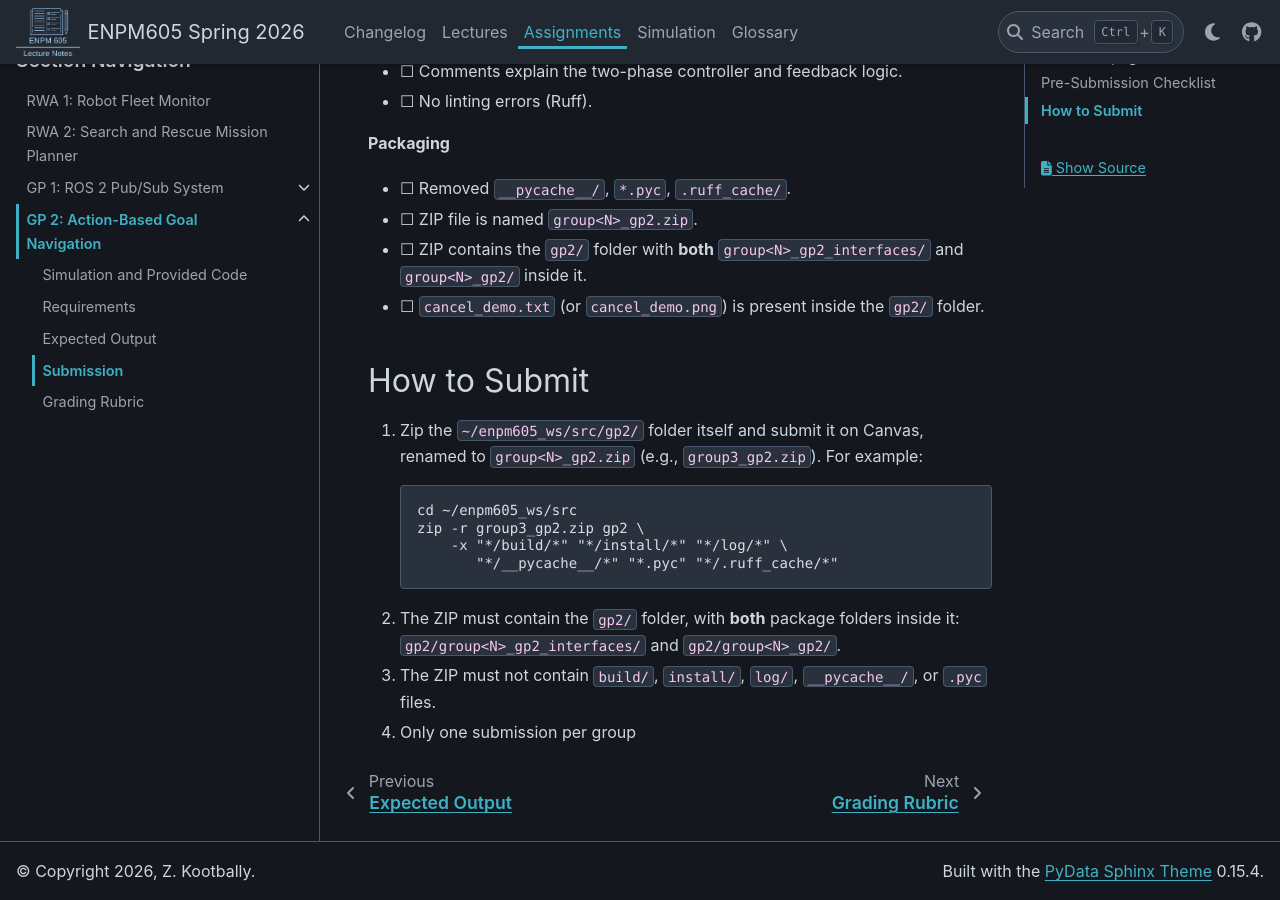
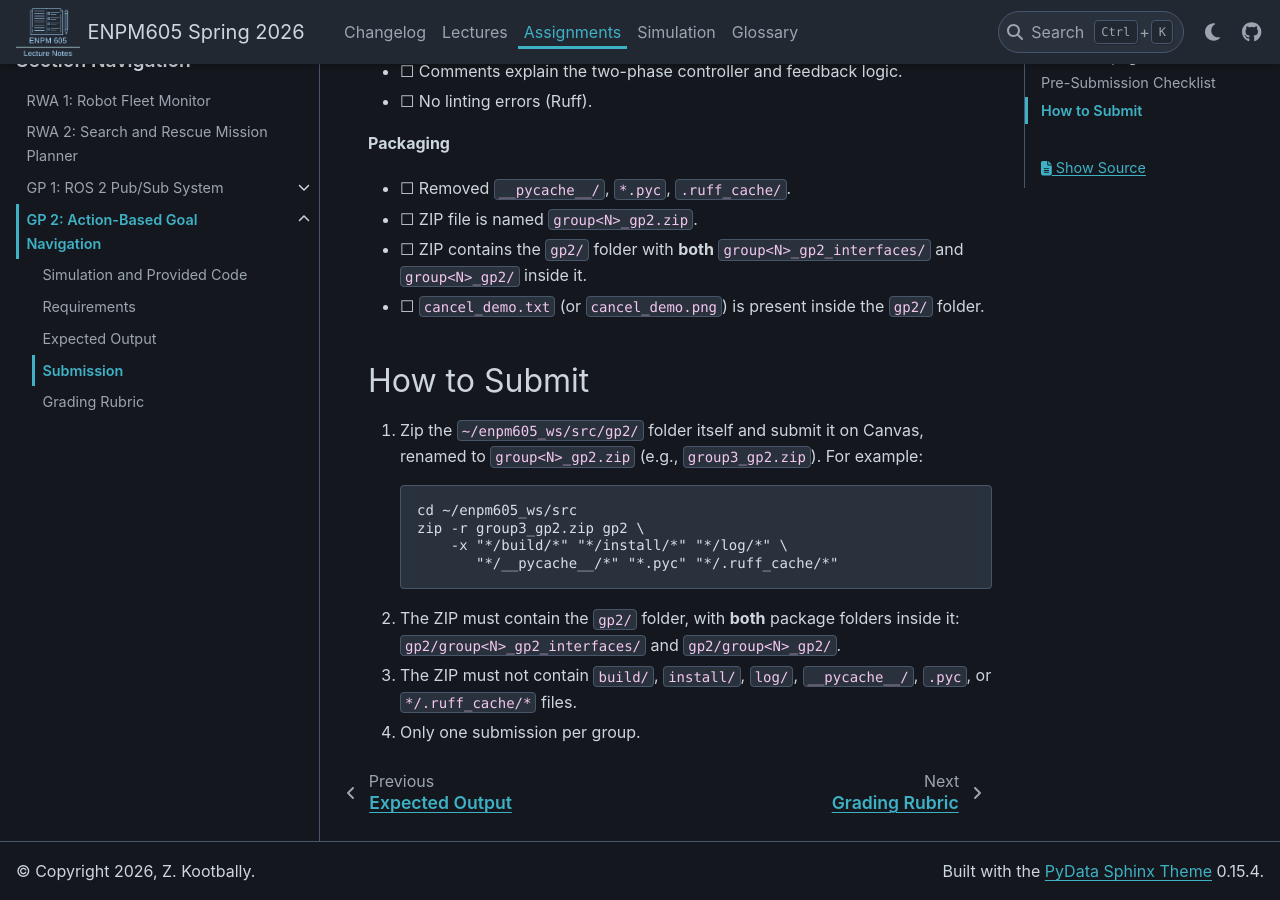
Before and after one commit to zeidk/enpm605-spring-2026-docs, a Sphinx documentation site: the page built from docs/source/assignments/gp2/submission.rst, in a window 1280 px wide and 900 px high, scrolled down 1038 px. Built offline with Sphinx 7.4.7 and the PyData theme 0.15.4, drawn with Linux system fonts in a browser that asks for light colours.

Commit message:
updated submission date

```diff
--- a/docs/source/assignments/gp2/gp2.rst
+++ b/docs/source/assignments/gp2/gp2.rst
@@ -11,7 +11,7 @@
    :class: compact-table
 
    * - **Due Date**
-     - April 23, 2026, 11:59 PM EST
+     - April 24, 2026, 11:59 PM EST
    * - **Total Points**
      - 50 points
    * - **Submission**
--- a/docs/source/assignments/gp2/submission.rst
+++ b/docs/source/assignments/gp2/submission.rst
@@ -74,6 +74,6 @@
    ``gp2/group<N>_gp2_interfaces/`` and ``gp2/group<N>_gp2/``.
 
 3. The ZIP must not contain ``build/``, ``install/``, ``log/``,
-   ``__pycache__/``, or ``.pyc`` files.
+   ``__pycache__/``, ``.pyc``, or ``*/.ruff_cache/*`` files.
 
-4. Only one submission per group
+4. Only one submission per group.
```
